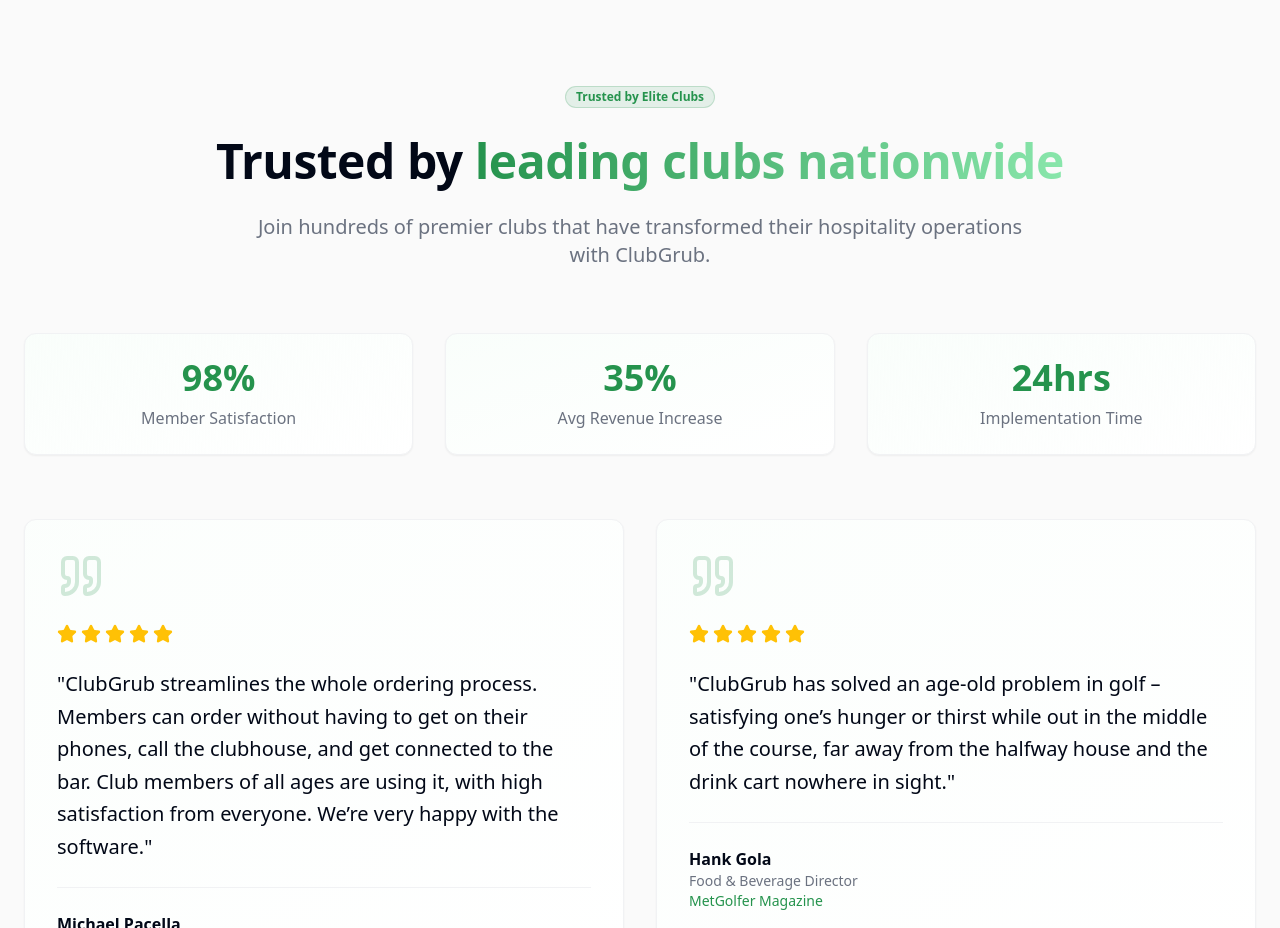
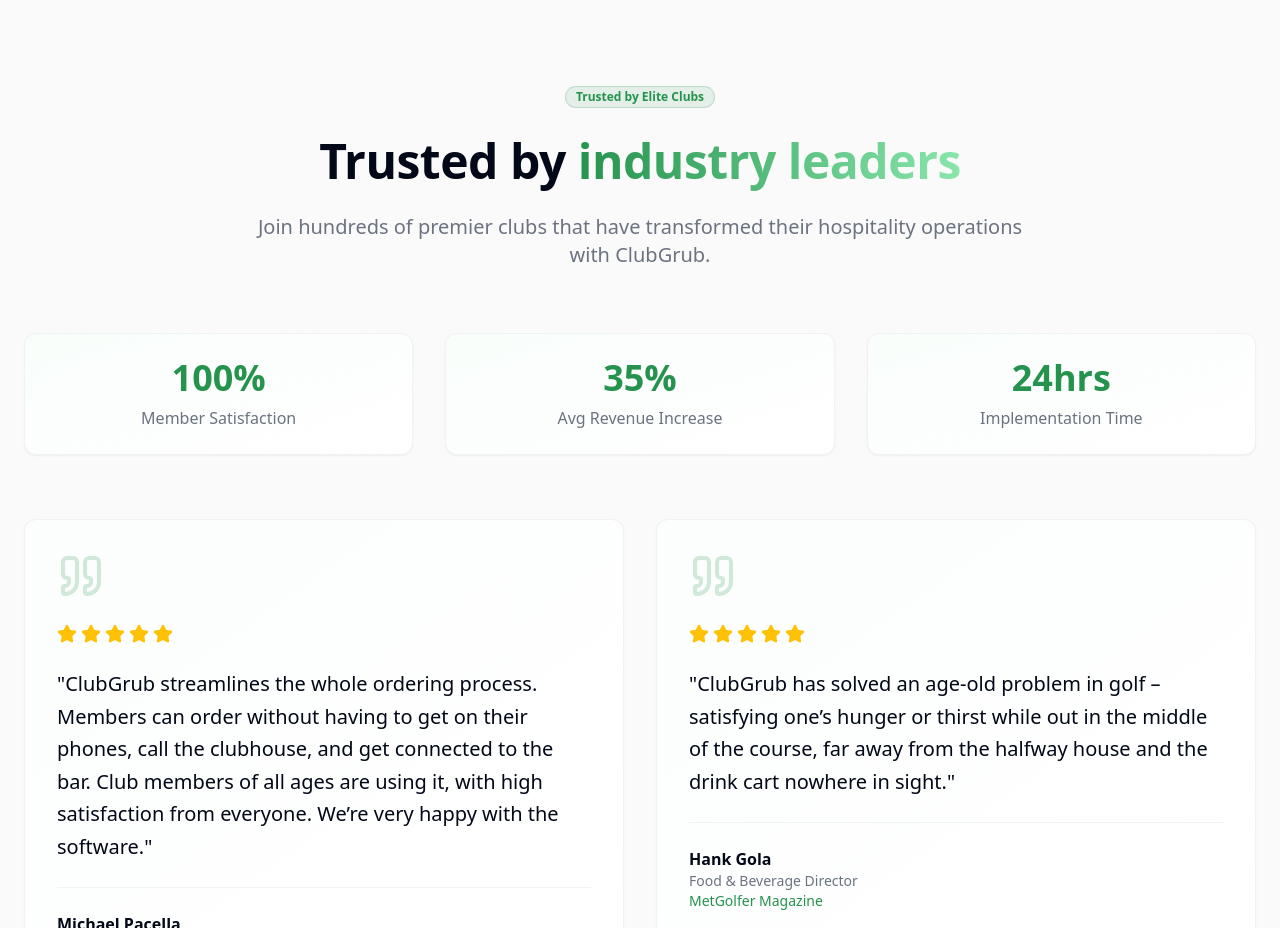
Before and after one commit to S7AWKAT/ClubGrub, a React (Vite) app: page / in a window 1280 px wide. Shown: the part 7880-8808 px from the top of the page. Built offline with nearby package versions, Linux system fonts and the light colour scheme; the HTML template or start-up script is replaced by a standard one.

Commit message:
asdasdsad
aaaasda

```diff
--- a/src/components/sections/SocialProof.tsx
+++ b/src/components/sections/SocialProof.tsx
@@ -36,7 +36,7 @@
   ];
 
   const stats = [
-    { number: "98%", label: "Member Satisfaction" },
+    { number: "100%", label: "Member Satisfaction" },
     { number: "35%", label: "Avg Revenue Increase" },
     { number: "24hrs", label: "Implementation Time" }
   ];
@@ -50,7 +50,7 @@
             Trusted by Elite Clubs
           </Badge>
           <h2 className="heading-section text-text-primary mb-6">
-            Trusted by <span className="text-gradient">leading clubs nationwide</span>
+            Trusted by <span className="text-gradient">industry leaders</span>
           </h2>
           <p className="body-large text-text-secondary max-w-3xl mx-auto">
             Join hundreds of premier clubs that have transformed their hospitality operations with ClubGrub.
```
